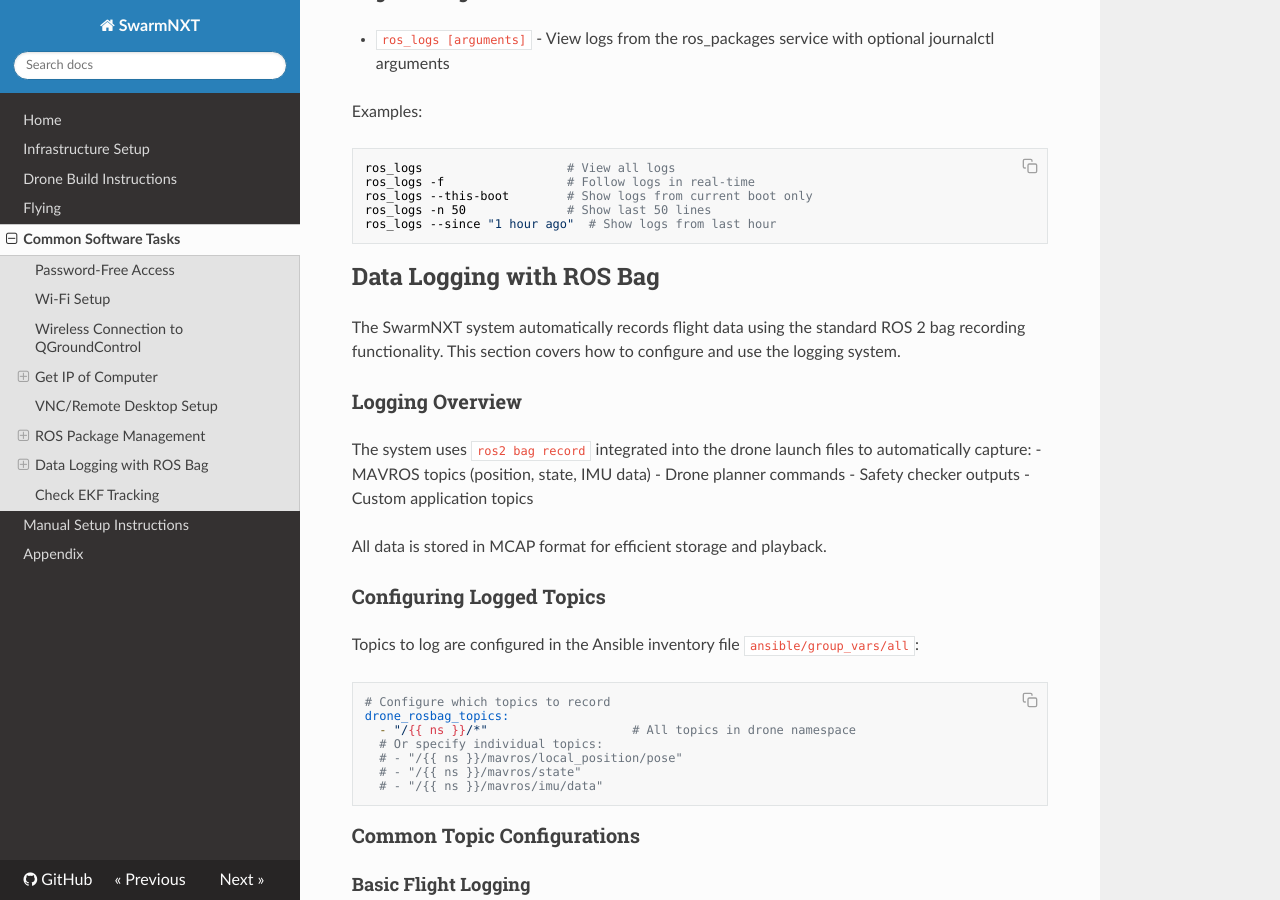
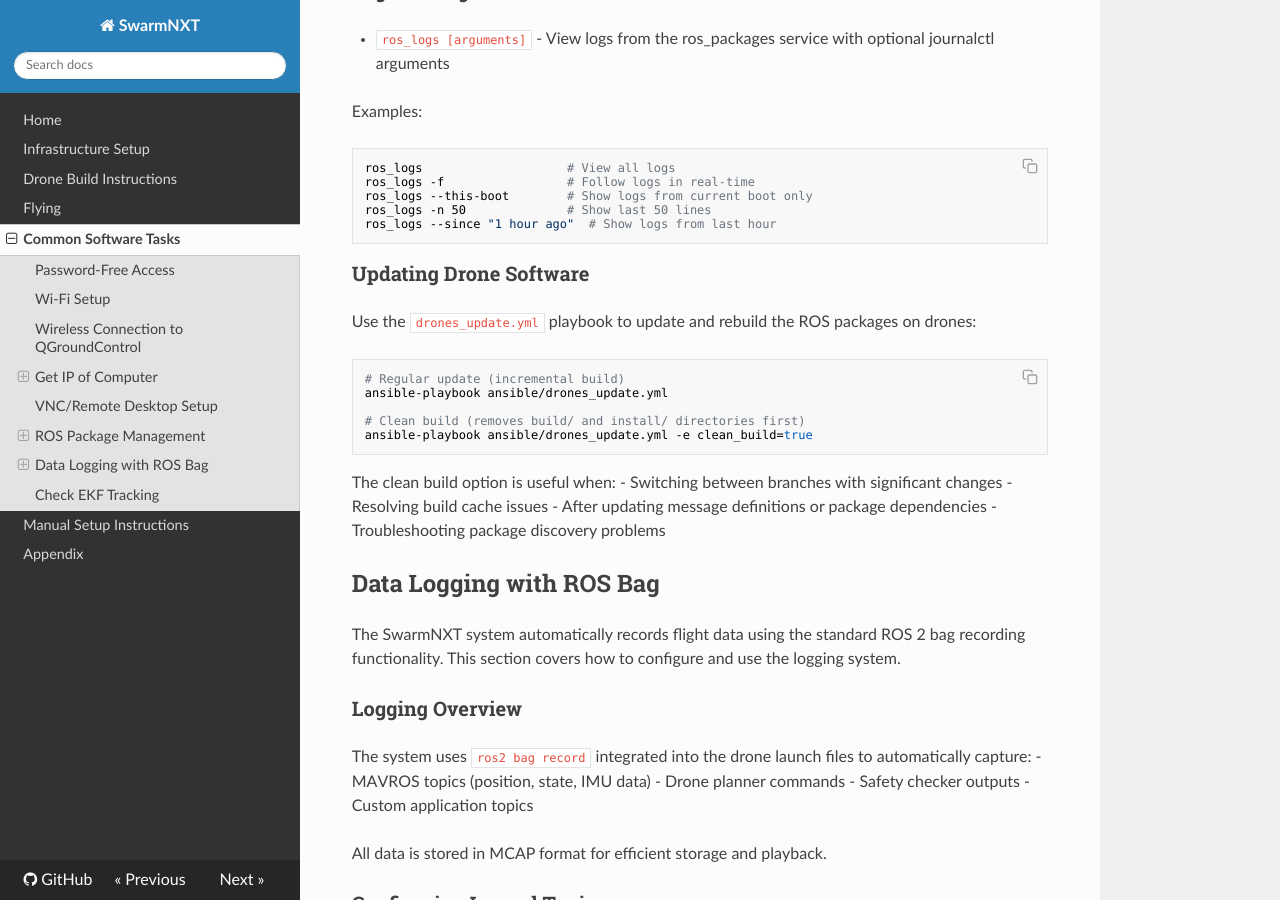
Before and after one commit to lis-epfl/swarm-nxt, an MkDocs documentation site: the page built from docs/software-common-tasks.md, in a window 1280 px wide and 900 px high, scrolled down 2688 px. Built offline with MkDocs 1.6.1, drawn with Linux system fonts in a browser that asks for light colours; nearby versions of some CDN libraries.

Commit message:
add optional clean build to drones_update ansible playbook
- Add clean_build parameter to conditionally remove build/install directories
- Update documentation with usage examples for regular and clean builds
- Clean build useful for message changes, dependency updates, and troubleshooting

🤖 Generated with [Claude Code](https://claude.ai/code)

Co-Authored-By: Claude <noreply@anthropic.com>

````diff
--- a/docs/software-common-tasks.md
+++ b/docs/software-common-tasks.md
@@ -97,6 +97,24 @@ ros_logs --this-boot        # Show logs from current boot only
 ros_logs -n 50              # Show last 50 lines
 ros_logs --since "1 hour ago"  # Show logs from last hour
 ```
+
+### Updating Drone Software
+
+Use the `drones_update.yml` playbook to update and rebuild the ROS packages on drones:
+
+```bash
+# Regular update (incremental build)
+ansible-playbook ansible/drones_update.yml
+
+# Clean build (removes build/ and install/ directories first)
+ansible-playbook ansible/drones_update.yml -e clean_build=true
+```
+
+The clean build option is useful when:
+- Switching between branches with significant changes
+- Resolving build cache issues
+- After updating message definitions or package dependencies
+- Troubleshooting package discovery problems
 
 ## Data Logging with ROS Bag
 
````
Also changed, not shown: 1 other file.
